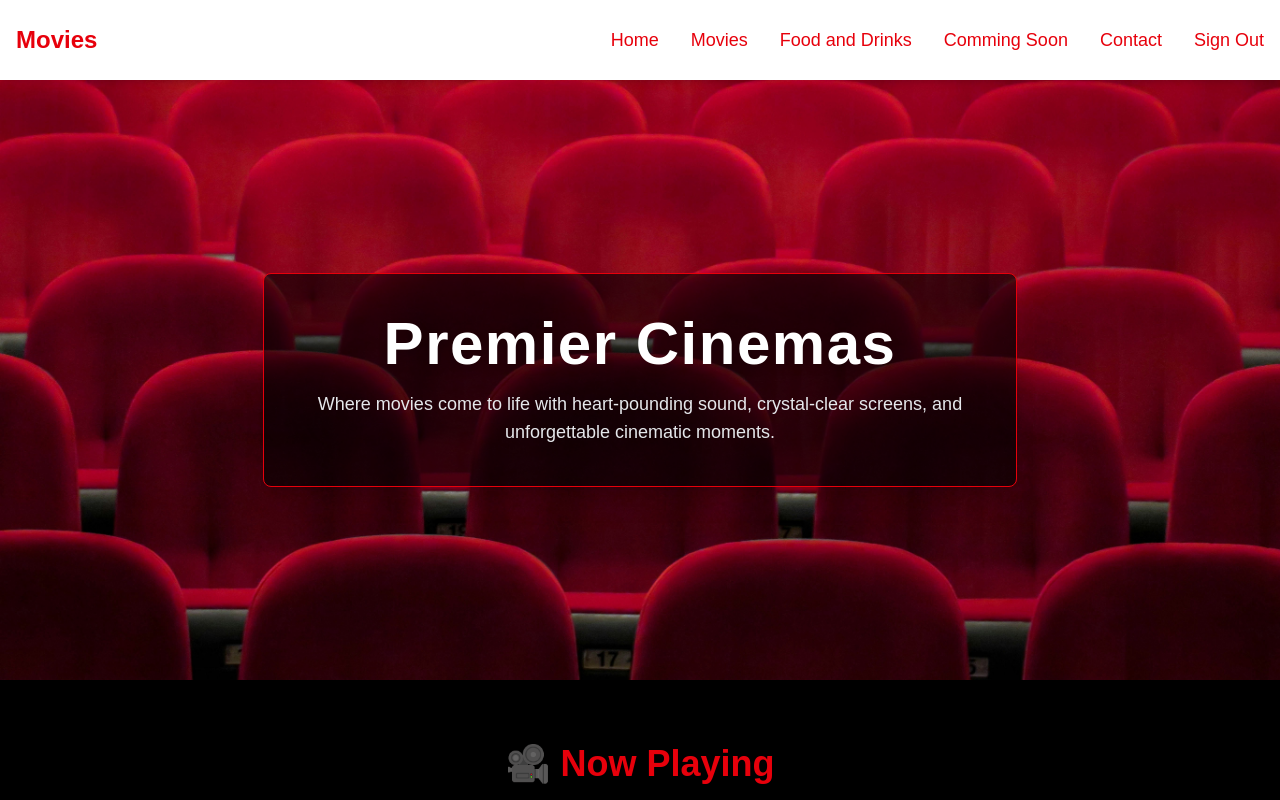
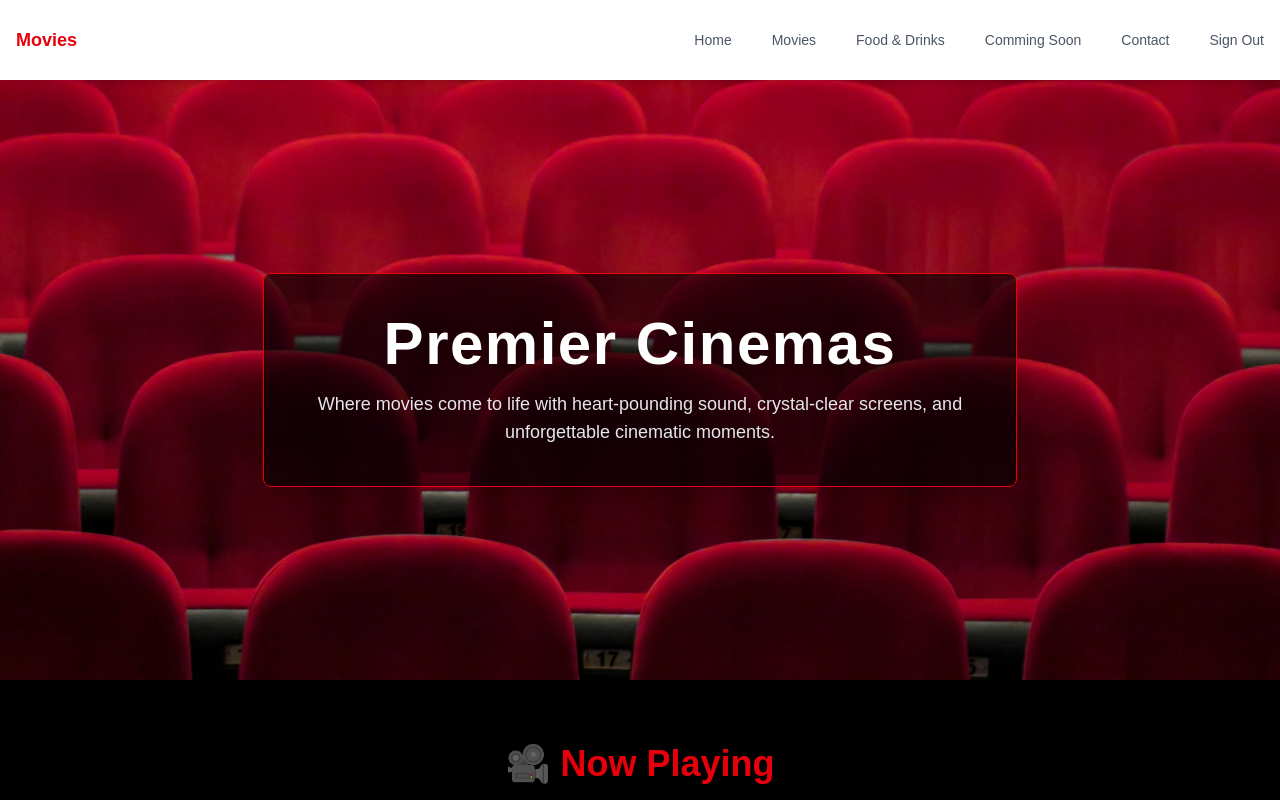
Before and after one commit to SantinoGiordano/theaterAppFrontend, a Next.js app: page /home in a window 1280 px wide. Shown: the top 800 px of the page. Built offline with nearby package versions, Linux system fonts and the light colour scheme; no server answers.

Commit message:
restyled the navbar to resemble cinamark

```diff
--- a/app/components/navbar.tsx
+++ b/app/components/navbar.tsx
@@ -1,5 +1,4 @@
 "use client";
-
 
 import Link from "next/link";
 import { useState } from "react";
@@ -14,40 +13,52 @@ export default function Navbar() {
       <nav className="fixed top-0 left-0 w-full z-50 bg-white shadow-md h-20 flex items-center">
         <div className="max-w-7xl mx-auto px-4 w-full flex justify-between items-center">
           {/* Logo / Title */}
-          <div className="text-red-600 font-bold text-2xl">Movies </div>
+          <div className="text-red-600 font-bold text-lg">Movies </div>
 
           {/* Desktop Links */}
-          <ul className="hidden md:flex gap-8 text-red-600 text-lg font-medium">
+          <ul className="hidden md:flex gap-10 text-gray-600 font-medium">
             <li>
-              <Link className="hover:text-red-400 transition" href="/home">
+              <Link
+                className="hover:text-red-400 text-sm transition"
+                href="/home"
+              >
                 Home
               </Link>
             </li>
             <li>
-              <Link className="hover:text-red-400 transition" href="/movies">
+              <Link
+                className="hover:text-red-400 text-sm transition"
+                href="/movies"
+              >
                 Movies
               </Link>
             </li>
             <li>
-              <Link className="hover:text-red-400 transition" href="/foodItems">
-                Food and Drinks
+              <Link
+                className="hover:text-red-400 text-sm transition"
+                href="/foodItems"
+              >
+                Food & Drinks
               </Link>
             </li>
             <li>
               <Link
-                className="hover:text-red-400 transition"
+                className="hover:text-red-400 text-sm transition"
                 href="/comingSoon"
               >
                 Comming Soon
               </Link>
             </li>
             <li>
-              <Link className="hover:text-red-400 transition" href="/contact">
+              <Link
+                className="hover:text-red-400 text-sm transition"
+                href="/contact"
+              >
                 Contact
               </Link>
             </li>
             <li>
-              <Link className="hover:text-red-400 transition" href="/">
+              <Link className="hover:text-red-400 text-sm transition" href="/">
                 Sign Out
               </Link>
             </li>
@@ -64,7 +75,7 @@ export default function Navbar() {
 
         {/* Mobile Dropdown */}
         {isOpen && (
-          <div className="md:hidden absolute top-20 left-0 w-full bg-white shadow-md border-t border-gray-200 flex flex-col items-center gap-6 py-6 z-40 text-red-600 font-medium">
+          <div className="md:hidden absolute top-20 left-0 w-full bg-white shadow-md border-t border-gray-200 flex flex-col items-center gap-6 py-6 z-40 text-gray-600 font-medium">
             <Link
               onClick={() => setIsOpen(false)}
               className="hover:text-red-400"
@@ -84,7 +95,7 @@ export default function Navbar() {
               className="hover:text-red-400"
               href="/foodItems"
             >
-              Food and Drinks
+              Food & Drinks
             </Link>
             <Link className="hover:text-red-400 transition" href="/comingSoon">
               Comming Soon
```
